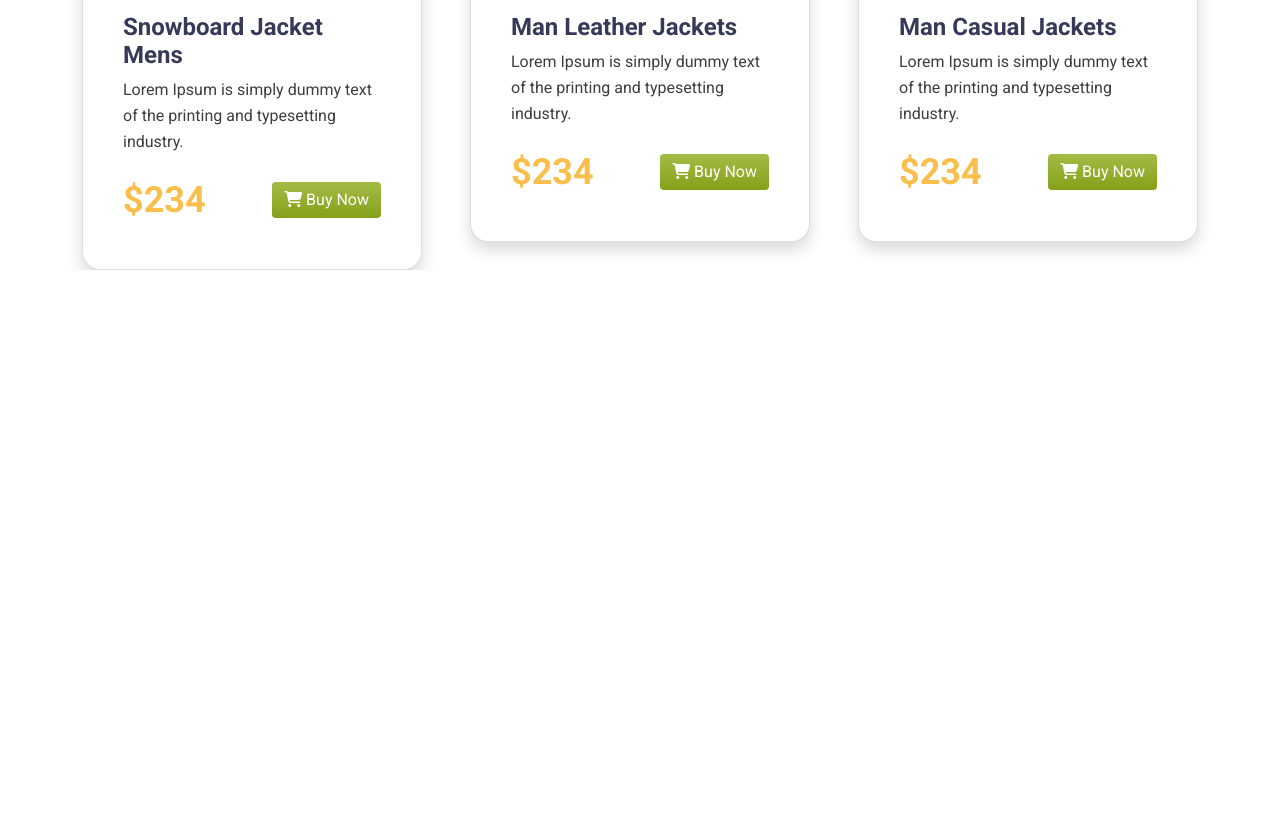
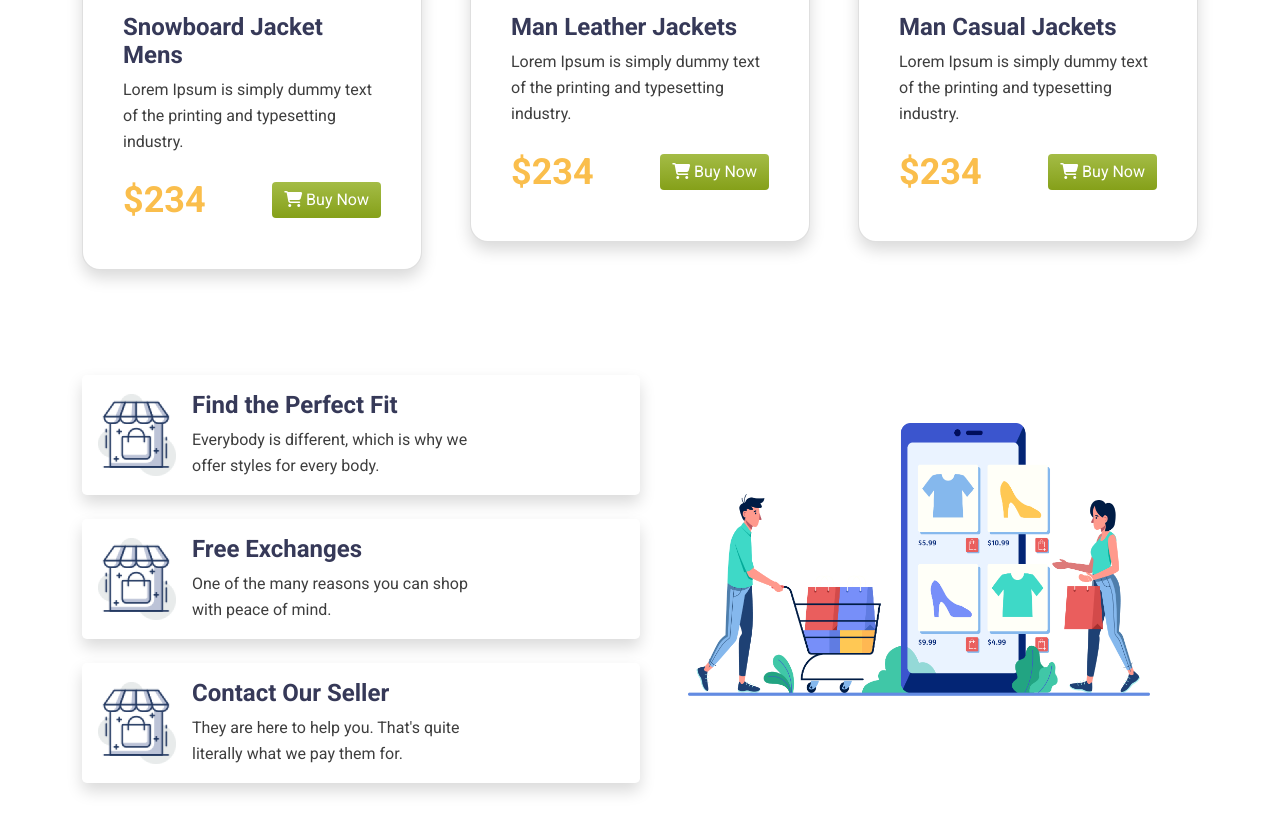
Before and after one commit to akmdolar/Penguin-Fashion, a plain HTML site: page index.html in a window 1280 px wide. Shown: the part 1955-2787 px from the top of the page. Before the commit the page ends 2225 px from the top, so only its background shows below. Drawn offline with Linux system fonts and the light colour scheme.

Commit message:
Whole Page Added

```diff
--- a/assets/css/style.css
+++ b/assets/css/style.css
@@ -79,3 +79,38 @@ body {
   line-height: 42px;
   color: #fabe4c;
 }
+
+/************************************** Quick View **************************************/
+/************************************** Quick View **************************************/
+.quick-view {
+  margin: 105px 0px 85px 0px !important;
+}
+.image-group {
+  width: 50%;
+}
+
+.icon-with-text-group {
+  width: 50%;
+}
+
+.icon-img img {
+  width: 78px;
+  height: 82px;
+}
+
+.icon-info h3 {
+  font-family: Roboto;
+  font-weight: bold;
+  font-size: 24px;
+  line-height: 28px;
+
+  color: #363958;
+}
+
+.icon-info p {
+  font-family: Roboto;
+  font-size: 16px;
+  line-height: 26px;
+  color: #3e3e3e;
+  width: 276px;
+}
--- a/index.html
+++ b/index.html
@@ -226,6 +226,72 @@
       </div>
     </section>
 
+    <!-- Quick View Section -->
+    <section class="quick-view">
+      <div class="container d-lg-flex">
+        <div class="icon-with-text-group">
+          <div class="icon-1 shadow rounded-3 d-flex p-3 align-items-center">
+            <div class="icon-img">
+              <img
+                class="img-fluid"
+                src="assets/gallery/icons/image 12.png"
+                alt=""
+              />
+            </div>
+            <div class="icon-info ps-3">
+              <h3>Find the Perfect Fit</h3>
+              <p class="mb-0">
+                Everybody is different, which is why we offer styles for every
+                body.
+              </p>
+            </div>
+          </div>
+          <div
+            class="icon-2 shadow mt-4 rounded-3 d d-flex p-3 align-items-center"
+          >
+            <div class="icon-img">
+              <img
+                class="img-fluid"
+                src="assets/gallery/icons/image 12.png"
+                alt=""
+              />
+            </div>
+            <div class="icon-info ps-3">
+              <h3>Free Exchanges</h3>
+              <p class="mb-0">
+                One of the many reasons you can shop with peace of mind.
+              </p>
+            </div>
+          </div>
+          <div
+            class="icon-3 mt-4 shadow rounded-3 d d-flex p-3 align-items-center"
+          >
+            <div class="icon-img">
+              <img
+                class="img-fluid"
+                src="assets/gallery/icons/image 12.png"
+                alt=""
+              />
+            </div>
+            <div class="icon-info ps-3">
+              <h3>Contact Our Seller</h3>
+              <p class="mb-0">
+                They are here to help you. That's quite literally what we pay
+                them for.
+              </p>
+            </div>
+          </div>
+        </div>
+        <div class="image-group p-5">
+          <img
+            src="assets/gallery/images/shopping.png"
+            class="img-fluid"
+            alt=""
+          />
+        </div>
+      </div>
+    </section>
+
     <!-- FontAwesome Added -->
     <script
       src="https://kit.fontawesome.com/7b8b576b05.js"
```
